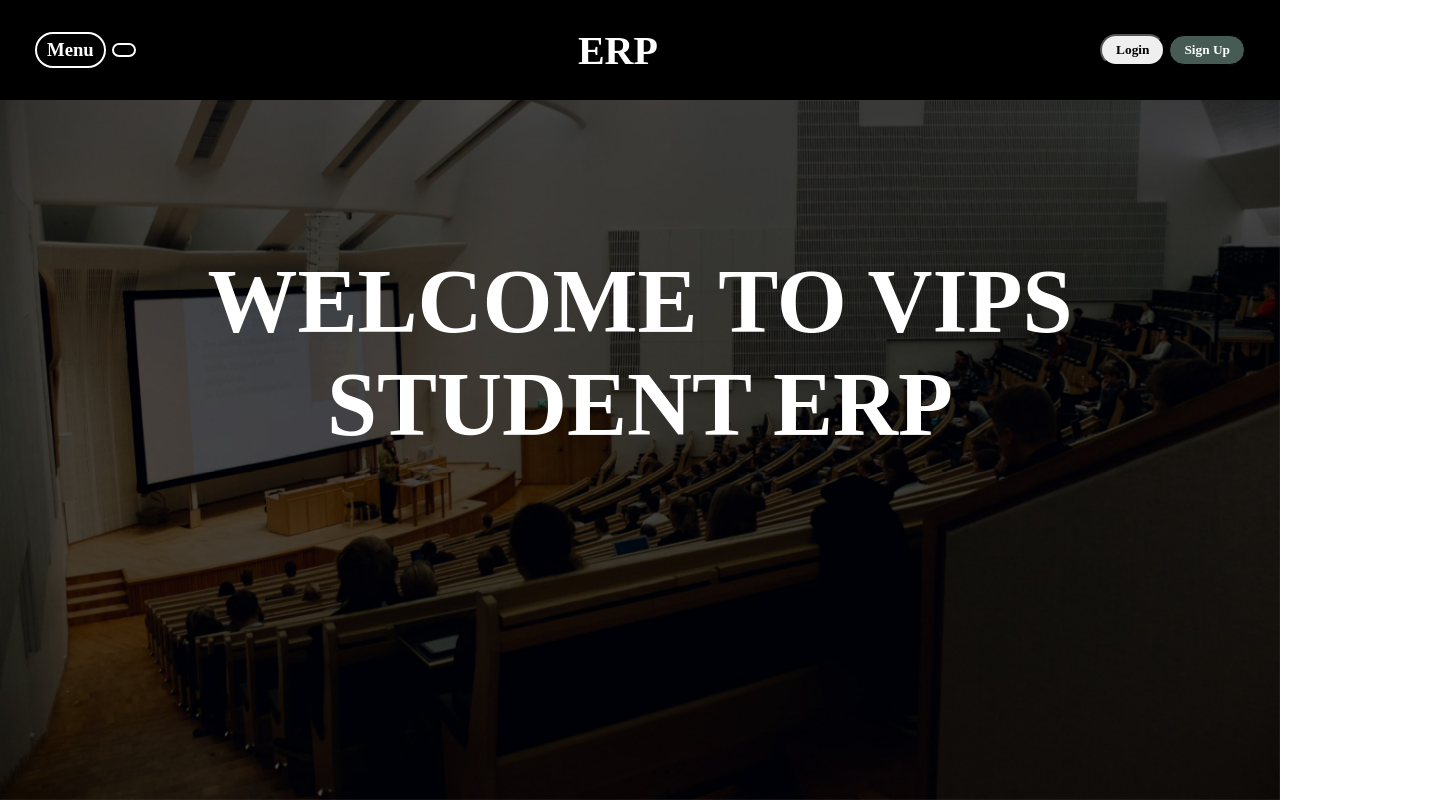
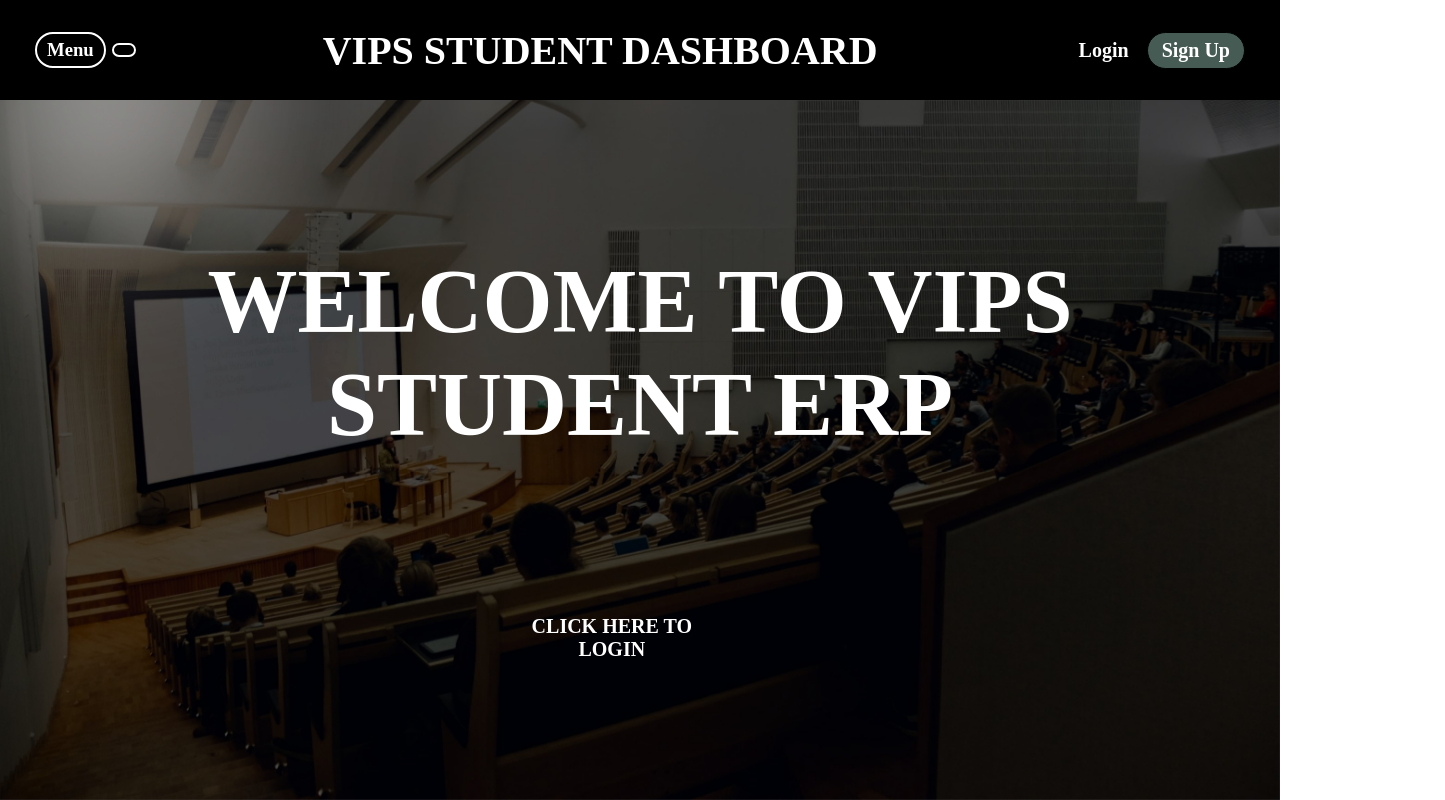
Before and after one commit to harshitk99/ERP_PROJECT, a plain HTML site: page index.html in a window 1280 px wide. Shown: the top 800 px of the page, 1445 px wide, since content can reach past the window. Drawn offline with Linux system fonts and the light colour scheme.

Commit message:
recent changes

```diff
--- a/index.html
+++ b/index.html
@@ -13,13 +13,15 @@
             <i class="ri-menu-fill"></i>
         </div>
         <div id="child2">
-            <h1>ERP</h1>
+            <h1>VIPS STUDENT DASHBOARD </h1>
         </div>
         <div id="child3">
             <button>Login</button>
             <button id="btn2">Sign Up</button>
         </div>
     </div>
+    <div id="cursor"></div>
+    <div id="cursor-blur"></div>
 
     <div id="main">
 
@@ -32,17 +34,26 @@
         <div id="maintext">
             <H1 id="title">WELCOME TO VIPS STUDENT ERP</H1>
         </div>
+        <div id="button">
+            <button>
+                <span class="box">
+                    CLICK HERE TO LOGIN
+                </span>
+            </button>
+        </div>
     </div>
     <div id="page2">
         <div id="timg">
             <img class="himg" src="https://timess3spore.s3.amazonaws.com/ndata/media/Counsellor/CollegeImage/2023/05/16/1684217674.jpg" alt="">
 
-            <!-- <h1 id="timgh1">WELCOME TO THE ERP...WHERE YOUR STUDENT LIFE GETS COLORED ! </h1> -->
+            <h1 id="timgh1">WELCOME TO THE ERP...WHERE YOUR STUDENT LIFE GETS COLORED ! </h1>
             <img class="himg" src="https://engineering.vips.edu/wp-content/uploads/2023/04/library-1.png" alt="">
         </div>
 
     </div>
 
 
+    <script src="script.js"></script>
+
 </body>
 </html>
--- a/script.js
+++ b/script.js
@@ -0,0 +1,11 @@
+var crsr= document.querySelector("#cursor")
+var blur= document.querySelector("#cursor-blur")
+document.addEventListener("mousemove",function(dets){
+    crsr.style.left=dets.x+"px"
+    crsr.style.top=dets.y+"px"
+    blur.style.left=dets.x -100+"px"
+    blur.style.top=dets.y -100+"px"
+
+
+
+})
--- a/style.css
+++ b/style.css
@@ -25,8 +25,25 @@
     justify-content: space-between;
     padding: 0px 35px;
     position: fixed;
-    z-index: 9;
+    z-index: 99;
 
+}
+#cursor{
+    height: 20px;
+    width: 20px;
+    background-color: rgb(255, 255, 255);
+    border-radius: 50%;
+    position: fixed;
+    z-index: 7;
+}
+#cursor-blur{
+    height: 200px;
+    width: 200px;
+    background-color: rgb(255, 255, 255);
+    border-radius: 50%;
+    position: fixed;
+    filter:blur(100px);
+    z-index: 7;
 }
 #child1{
     display: flex;
@@ -89,7 +106,7 @@
     position: absolute;
     top: 250px;
     font-weight: 800;
-    z-index: 2;
+    z-index: 9;
     /* backg    round-color: red; */
 }
 #maintext::after{
@@ -125,15 +142,19 @@
 
 }
 #timg{
+    /* justify-content: space-evenly; */
+    padding: 50px;
     padding: 20px;
     width: 100%;
     display: flex;
 }
 .himg:hover{
+    transform: scale(1.1);
     filter: grayscale(0%);
-    transition-duration: 0.7s;
+    transition-duration: 0.2s;
 }
 .himg{
+    z-index: 9;
     filter: grayscale(100%);
     transition-duration: 0.7s;
     object-fit: cover;
@@ -142,5 +163,85 @@
     border-radius: 20px;
 }
 #timgh1{
+    padding: 150px;
     font-size: 50px;
 }
+
+#button{
+    color: white;
+    /* background-color: red; */
+    z-index: 8;
+    position: absolute;
+    top: 75%;
+    right: 44%;
+}
+
+.box {
+    width: 200px;
+    height: auto;
+    float: left;
+    transition: .5s linear;
+    position: relative;
+    display: block;
+    overflow: hidden;
+    padding: 15px;
+    text-align: center;
+    margin: 0 5px;
+    background: transparent;
+    text-transform: uppercase;
+    font-weight: 900;
+  }
+
+  .box:before {
+    position: absolute;
+    content: '';
+    left: 0;
+    bottom: 0;
+    height: 4px;
+    width: 100%;
+    border-bottom: 4px solid transparent;
+    border-left: 4px solid transparent;
+    box-sizing: border-box;
+    transform: translateX(100%);
+  }
+
+  .box:after {
+    position: absolute;
+    content: '';
+    top: 0;
+    left: 0;
+    width: 100%;
+    height: 4px;
+    border-top: 4px solid transparent;
+    border-right: 4px solid transparent;
+    box-sizing: border-box;
+    transform: translateX(-100%);
+  }
+
+  .box:hover {
+    box-shadow: 0 5px 15px rgba(255, 255, 255, 0.5);
+  }
+
+  .box:hover:before {
+    border-color: #ffffff;
+    height: 100%;
+    transform: translateX(0);
+    transition: .3s transform linear, .3s height linear .3s;
+  }
+
+  .box:hover:after {
+    border-color: #ffffff;
+    height: 100%;
+    transform: translateX(0);
+    transition: .3s transform linear, .3s height linear .5s;
+  }
+
+  button {
+    font-size: 20px;
+    color: rgb(255, 255, 255);
+    text-decoration: none;
+    cursor: pointer;
+    outline: none;
+    border: none;
+    background: transparent;
+  }
```
